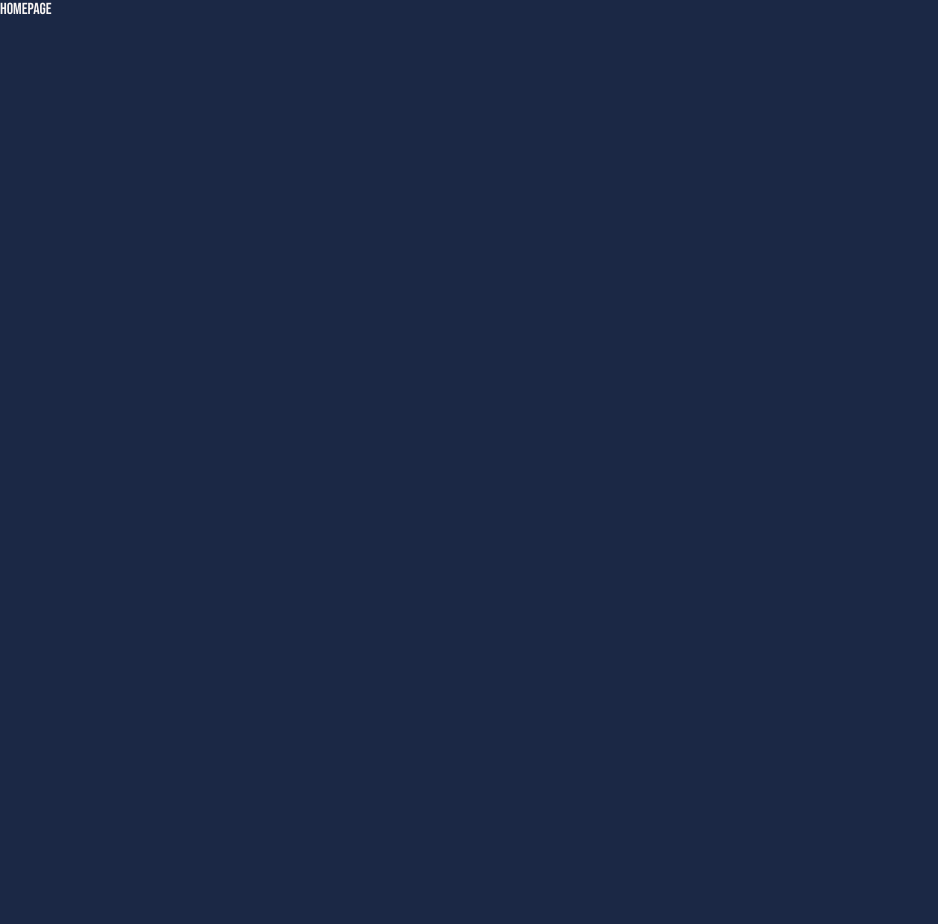
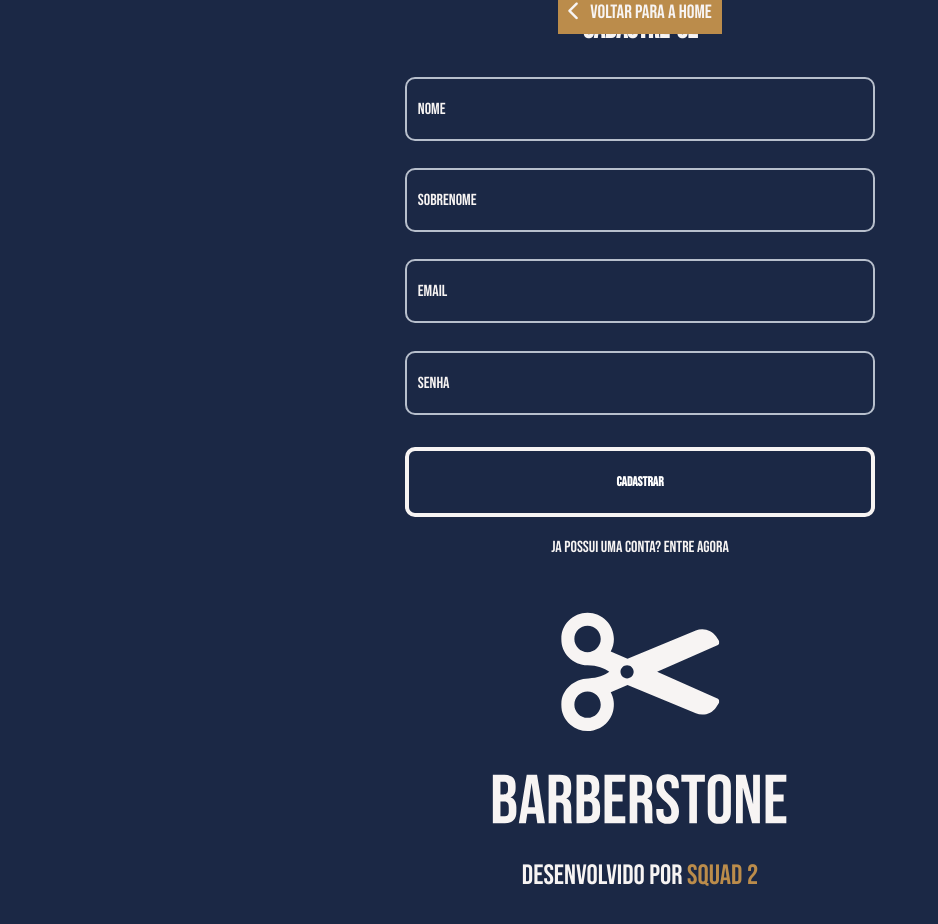
Before and after one commit to Leonardoperrella/barber-stone, a React (Create React App) app: page /register-barber in a window 1280 px wide. Before the commit this address led to /home. Shown: the top 924 px of the page, without its empty margins (0-938 px from the left). Before the commit the page ends 800 px from the top, so only its background shows below. Built offline with nearby package versions, Linux system fonts and the light colour scheme; sample sign-in values are in the browser's storage.

Commit message:
feat: add components form and input

```diff
--- a/src/components/Footer/index.js
+++ b/src/components/Footer/index.js
@@ -5,7 +5,7 @@ import Logo from "../../images/Logo.svg";
 const Footer = () => {
   return (
     <FooterContainer>
-      <img src={Logo} />
+      <img src={Logo} alt="logo" />
       <h4>
         Desenvolvido por <span>squad 2</span>
       </h4>
--- a/src/components/FormAction/index.js
+++ b/src/components/FormAction/index.js
@@ -5,19 +5,12 @@ import {
   FormActionButton,
   FormActionWrap,
   FormActionTextWrap,
-  FormActionBackButtonIcon,
-  FormActionBackButtonWrap,
 } from "./styles";
-import { useHistory } from "react-router-dom";
 
 const FormAction = ({ children, handleSubmit, titleName, buttonName }) => {
-  const history = useHistory();
   return (
     <>
       <FormActionWrap>
-        <FormActionBackButtonWrap>
-          <FormActionBackButtonIcon onClick={() => history.goBack()} />
-        </FormActionBackButtonWrap>
         <FormActionTextWrap>
           <FormActionTitle>{titleName}</FormActionTitle>
         </FormActionTextWrap>
--- a/src/components/FormAction/styles.js
+++ b/src/components/FormAction/styles.js
@@ -1,5 +1,5 @@
 import styled from "styled-components";
-import { COLORS, FONTS } from "../../styles/theme";
+import { COLORS } from "../../styles/theme";
 import ArrowBackIcon from "@material-ui/icons/ArrowBack";
 
 export const FormActionContainer = styled.form``;
@@ -7,7 +7,6 @@ export const FormActionContainer = styled.form``;
 export const FormActionWrap = styled.div`
   display: flex;
   flex-direction: column;
-  margin-top: -30px;
 
   @media (min-width: 1024px) {
     margin-top: -65px;
@@ -39,22 +38,7 @@ export const FormActionTextWrap = styled.div`
   display: flex;
   justify-content: center;
   padding: 10px 0;
-`;
-
-export const FormActionBackButtonWrap = styled.button`
-  padding: 0px;
-  outline: none;
-  border: 0;
-  background-color: transparent;
-  margin: 0 !important;
-  position: relative;
-  left: -125px;
-  top: 26px;
-  cursor: pointer;
-
-  @media (min-width: 1024px) {
-    top: -9px;
-  }
+  margin-top: 20px;
 `;
 
 export const FormActionBackButtonIcon = styled(ArrowBackIcon)`
--- a/src/pages/BarberRegisterPage.js
+++ b/src/pages/BarberRegisterPage.js
@@ -8,6 +8,8 @@ import InputForm from "../components/InputForm";
 import GlobalContainer from "../components/GlobalContainer";
 import GlobalWrap from "../components/GlobalWrap";
 import Footer from "../components/Footer";
+import ButtonBackToHome from "../components/ButtonBackToHome";
+import { ButtonWrap } from "./styles";
 
 const BarberRegisterPage = () => {
   const [inputTitle, setInputTitle] = useState("");
@@ -25,8 +27,9 @@ const BarberRegisterPage = () => {
 
   const handleForm = async (data) => {
     console.log(data);
+
     await api
-      .post("register", data)
+      .post("/register", data)
       .then((response) => {
         console.log(response);
         reset();
@@ -38,6 +41,9 @@ const BarberRegisterPage = () => {
     <>
       <GlobalContainer>
         <GlobalWrap>
+          <ButtonWrap>
+            <ButtonBackToHome />
+          </ButtonWrap>
           <FormAction
             handleSubmit={handleSubmit(handleForm)}
             titleName="Cadastre-se"
@@ -80,6 +86,9 @@ const BarberRegisterPage = () => {
               Senha
             </InputForm>
           </FormAction>
+          <p>
+            Ja possui uma conta? <span>Entre Agora</span>
+          </p>
           <Footer />
         </GlobalWrap>
       </GlobalContainer>
--- a/src/pages/styles.js
+++ b/src/pages/styles.js
@@ -6,3 +6,18 @@ export const ErrorMsgDiv = styled.div`
   background-image: url("https://image.freepik.com/free-vector/404-error-page-found-illustration_199563-1.jpg");
   background-repeat: repeat;
 `;
+
+export const ButtonWrap = styled.button`
+  padding: 0px;
+  outline: none;
+  border: 0;
+  background-color: transparent;
+  margin: 0 auto;
+  position: relative;
+  top: 15px;
+  cursor: pointer;
+
+  @media (min-width: 1024px) {
+    top: -9px;
+  }
+`;
--- a/src/routes/index.js
+++ b/src/routes/index.js
@@ -15,7 +15,11 @@ const Routes = () => {
       <Switch>
         <Route exact path="/" component={LoginPage} />
         <Route path="/home" component={HomePage} isPrivate />
-        <Route path="/register-barber" component={BarberRegisterPage} />
+        <Route
+          path="/register-barber"
+          component={BarberRegisterPage}
+          isPrivate
+        />
         <Route path="/register-client" component={ClientRegisterPage} />
         <Route path="/profile-client" component={ClientPerfilPage} isPrivate />
         <Route
--- a/src/services/api.js
+++ b/src/services/api.js
@@ -1,7 +1,8 @@
 import axios from "axios";
 
 const api = axios.create({
-  baseURL: "https://json-server-barberstone.herokuapp.com/",
+  // baseURL: "https://json-server-barberstone.herokuapp.com/",
+  baseURL: "localhost:3001",
 });
 
 export default api;
```
Also changed, not shown: src/components/LinkLogin/index.js (added), src/components/LinkLogin/styles.js (added).
